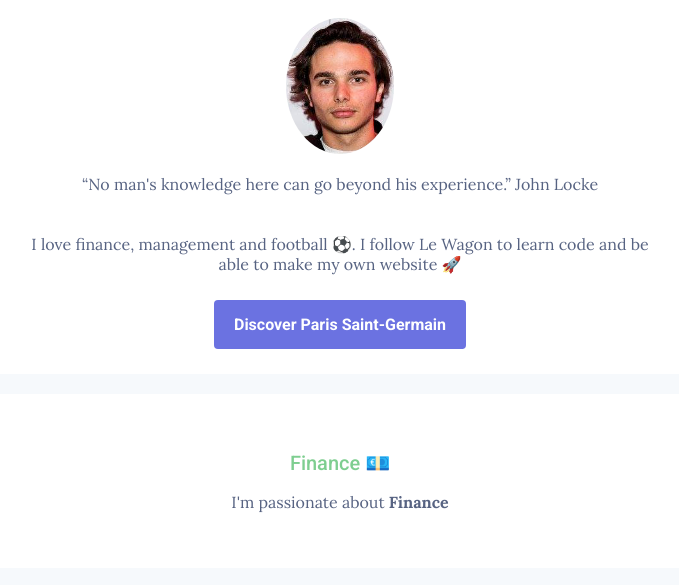
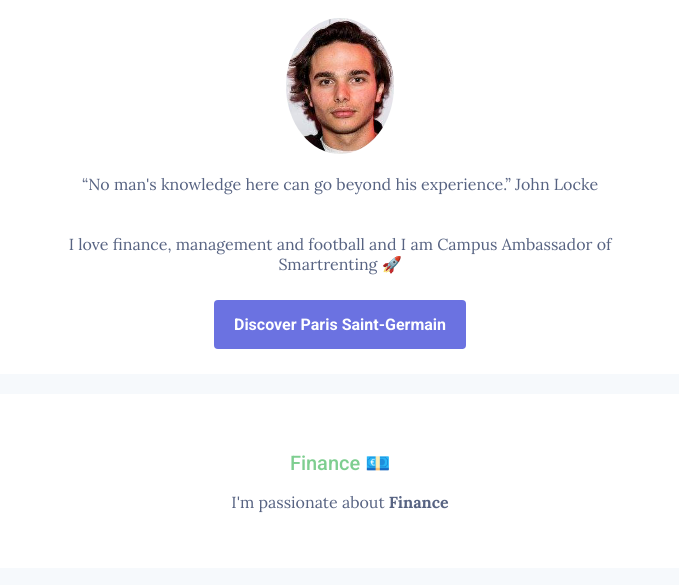
Before and after one commit to mathieu-nl/my-profile, a plain HTML site: page index.html in a window 1280 px wide. Shown: the part 213-798 px from the top of the page, without its empty margins (300-979 px from the left). Drawn offline with Linux system fonts and the light colour scheme.

Commit message:
Update index.html

```diff
--- a/index.html
+++ b/index.html
@@ -19,7 +19,7 @@
 			“No man's knowledge here can go beyond his experience.” John Locke
 		</p>
 		<p>
-		I love finance, management and football ⚽️. I follow Le Wagon to learn code and be able to make my own website 🚀
+		I love finance, management and football and I am Campus Ambassador of Smartrenting 🚀
 		</p>
 		<a href="https://www.psg.fr/" class="btn-blue" target="_blank">Discover Paris Saint-Germain</a>
 		</div>
```
